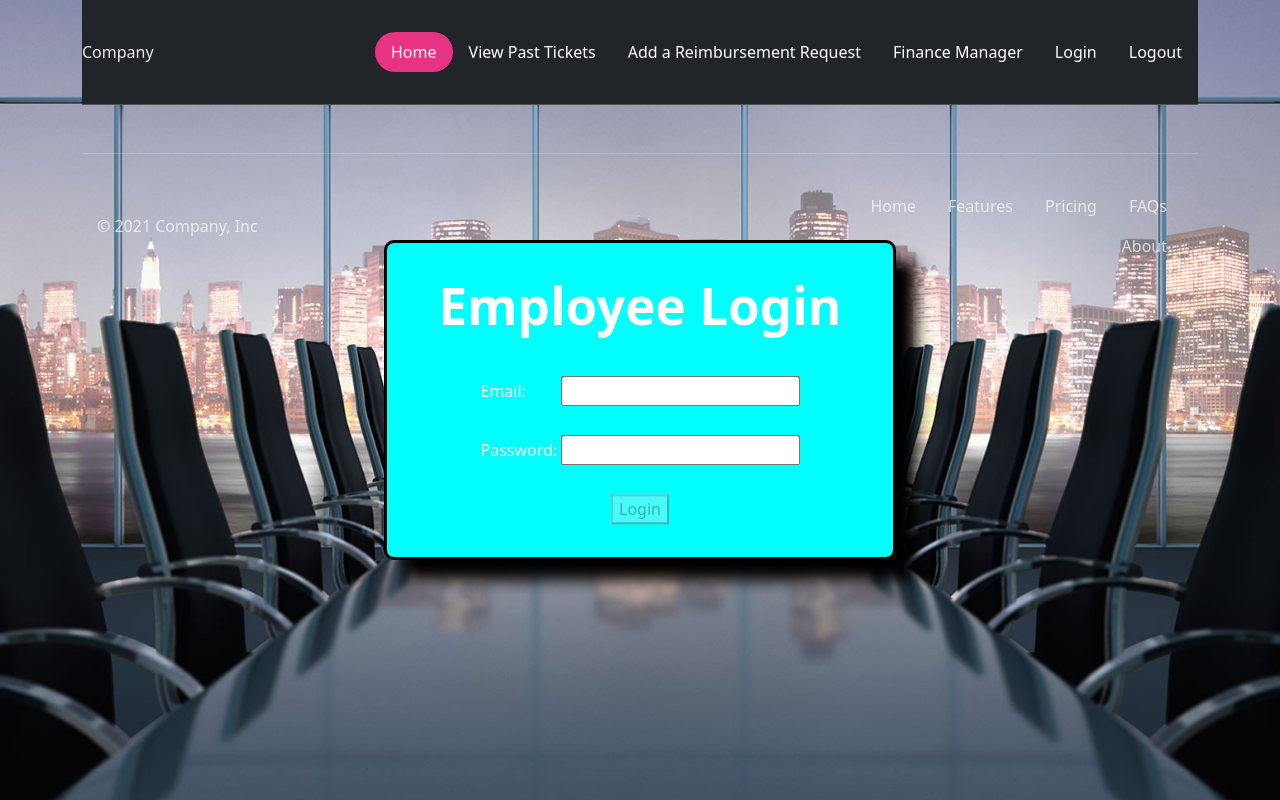
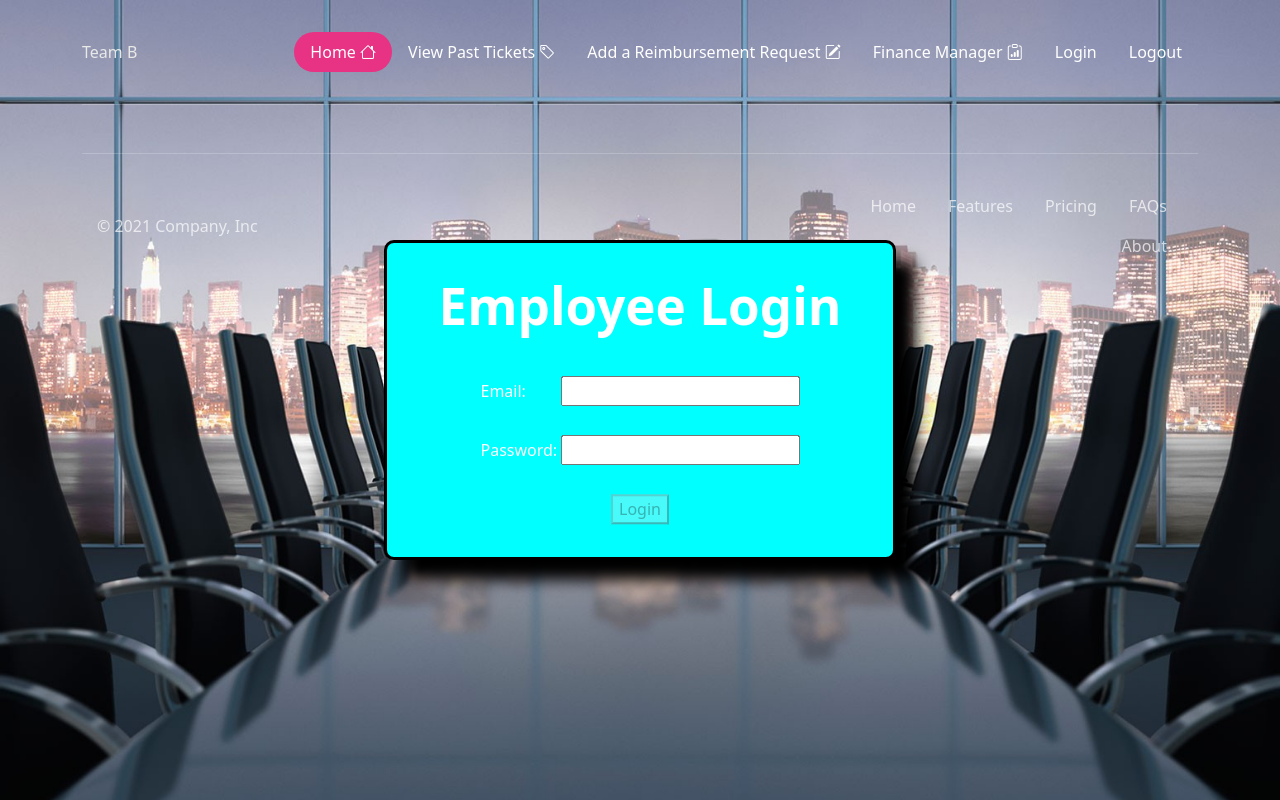
Before and after one commit to digitalengineeringlabs/revature-0628-p2-teamb, an Angular app in the folder client/: page /login in a window 1280 px wide. Built offline with nearby package versions, Linux system fonts and the light colour scheme.

Commit message:
adding icons, reverting back to transparent navbar

```diff
--- a/client/src/app/home/home.component.html
+++ b/client/src/app/home/home.component.html
@@ -1,6 +1,6 @@
 <button (click)="logout()">logout</button>
 
-<div class="card">
+<div class="card text-dark">
     <h1>Welcome to the {{title}}!</h1>
     <p>Glad you're here.</p>
 </div>
--- a/client/src/app/navbar/navbar.component.html
+++ b/client/src/app/navbar/navbar.component.html
@@ -1,14 +1,14 @@
-<header class="d-flex flex-wrap justify-content-center py-3 mb-4 border-bottom navbar-dark bg-dark">
+<header class="expand expand-lg d-flex flex-wrap justify-content-center py-3 border-bottom ">
     <a href="/home" class="d-flex align-items-center mb-3 mb-md-0 me-md-auto text-dark text-decoration-none">
-      <span class="brand text-light">Company</span>
+      <span class="navbar-brand text-light">Team B</span>
     </a>
 
     <ul class="nav nav-pills">
-      <li class="nav-item"><a href="/home" class="nav-link active" aria-current="page">Home</a></li>
-      <li class="nav-item"><a href="/tickets" class="nav-link">View Past Tickets</a></li>
-      <li class="nav-item"><a href="/ticket" class="nav-link">Add a Reimbursement Request</a></li>
-      <li class="nav-item"><a href="/ticketView" class="nav-link">Finance Manager</a></li>
+      <li class="nav-item"><a href="/home" class="nav-link active" aria-current="page">Home <i class="bi bi-house"></i> </a></li>
+      <li class="nav-item"><a href="/tickets" class="nav-link">View Past Tickets <i class="bi bi-tag"></i></a></li>
+      <li class="nav-item"><a href="/ticket" class="nav-link">Add a Reimbursement Request <i class="bi bi-pencil-square"></i></a></li>
+      <li class="nav-item"><a href="/ticketView" class="nav-link">Finance Manager <i class="bi bi-clipboard-data"></i></a></li>
       <li class="nav-item"><a href="/login" class="nav-link">Login</a></li>
       <li class="nav-item"><a href="/logout" class="nav-link">Logout</a></li>
     </ul>
-  </header>
+</header>
--- a/client/src/index.html
+++ b/client/src/index.html
@@ -10,6 +10,8 @@
   <link href="https://cdn.jsdelivr.net/npm/bootstrap@5.1.0/dist/css/bootstrap.min.css" rel="stylesheet" integrity="sha384-KyZXEAg3QhqLMpG8r+8fhAXLRk2vvoC2f3B09zVXn8CA5QIVfZOJ3BCsw2P0p/We" crossorigin="anonymous">
   <script src="https://cdn.jsdelivr.net/npm/bootstrap@5.1.0/dist/js/bootstrap.bundle.min.js" integrity="sha384-U1DAWAznBHeqEIlVSCgzq+c9gqGAJn5c/t99JyeKa9xxaYpSvHU5awsuZVVFIhvj" crossorigin="anonymous"></script>
   <link rel="stylesheet" href="https://bootswatch.com/5/quartz/bootstrap.css">
+  <link rel="stylesheet" href="https://cdn.jsdelivr.net/npm/bootstrap-icons@1.5.0/font/bootstrap-icons.css" integrity="sha384-tKLJeE1ALTUwtXlaGjJYM3sejfssWdAaWR2s97axw4xkiAdMzQjtOjgcyw0Y50KU" crossorigin="anonymous">
+  <link rel="stylesheet" href="https://cdn.jsdelivr.net/npm/@fortawesome/fontawesome-free@5.15.4/css/fontawesome.min.css" integrity="sha384-jLKHWM3JRmfMU0A5x5AkjWkw/EYfGUAGagvnfryNV3F9VqM98XiIH7VBGVoxVSc7" crossorigin="anonymous">
 </head>
 <body>
   <app-navbar></app-navbar>
--- a/client/src/styles.css
+++ b/client/src/styles.css
@@ -32,7 +32,7 @@ body{
 }
 
 .ticketCont {
-    margin-top: 150px;
+    margin-top: 0px;
     background-image: url(assets/bluebg.png);
     text-align: center;
     justify-content: center;
```
